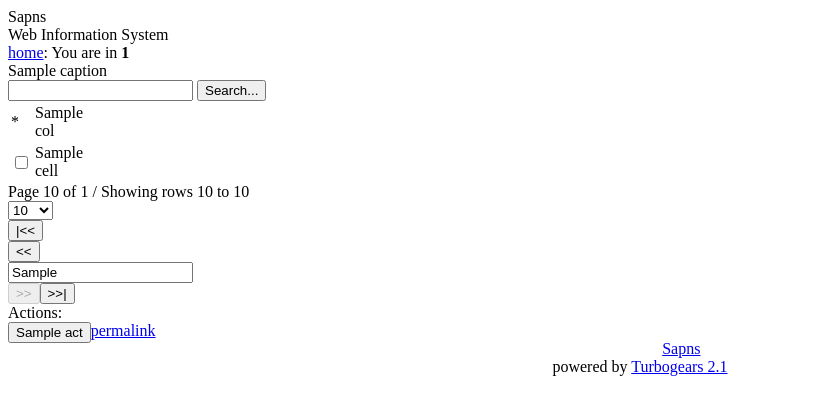
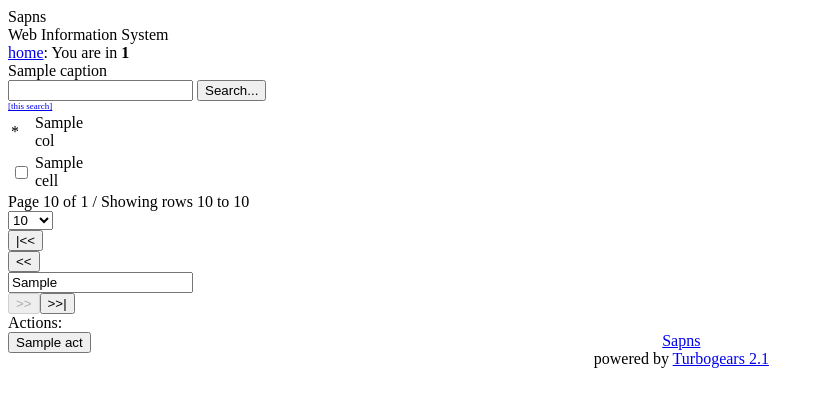
Before and after one commit to leondomingo/Sapns, a Python web app: template sapns/templates/listof.html in a window 1280 px wide. Shown: the top 415 px of the page, without its empty margins (0-823 px from the left). Run offline with Jinja, Linux system fonts and the light colour scheme; the template is opened without the code that fills it: most values are stand-ins (such as "Sample title", 1, 10 or a date in 2020); some libraries are stand-ins or nearby versions.

Commit message:
Link "this search"

```diff
--- a/sapns/public/css/style.css
+++ b/sapns/public/css/style.css
@@ -385,7 +385,7 @@ clear:both;
 .sp_grid_actions {
 	/*border: 1px solid gray;*/
 	clear: left;
-	background-color: #B4BD3C;
+	background-color: #CCCFA5; /*#B4BD3C;*/
 	height: 25px;
 }
 
--- a/sapns/templates/grid.html
+++ b/sapns/templates/grid.html
@@ -79,7 +79,7 @@
 </script>
 {% endmacro %}
 
-{% macro show(page, _, q, grid, show_ids) %}
+{% macro show(page, _, q, grid, show_ids, link=None) %}
 <!-- Grid -->
 <div id="{{grid.name}}">
 {% if grid.caption %}
@@ -92,6 +92,10 @@
     <input class="sp_search_txt" name="q" type="text" value="{{q}}"/>
     <input class="sp_button sp_search_btn" type="button" value="{{_('Search...')}}"/>
 </form>
+{% if link %}
+<div style="font-size: 9px;"><a href="{{link}}">[this search]</a></div>
+{% endif %}
+
 <table class="sp_grid">
     <tr>
     <td class="sp_col_title">*</td>
@@ -201,6 +205,8 @@
     </form>
     </div>
     {% endfor %}
+
+    </div>
 </div>
 </div>
 {% endmacro %}
--- a/sapns/templates/listof.html
+++ b/sapns/templates/listof.html
@@ -17,8 +17,7 @@
     <a href="{{tg.url(came_from)}}">return...</a>
     {% endif %}
     {{grid_html.js_functions(_)}}
-    {{grid_html.show(page, _, q, grid, show_ids)}}
-    <a href="{{link}}">permalink</a>
+    {{grid_html.show(page, _, q, grid, show_ids, link=link)}}
 
     {# {{var}} #}
 {% endblock %}
```
